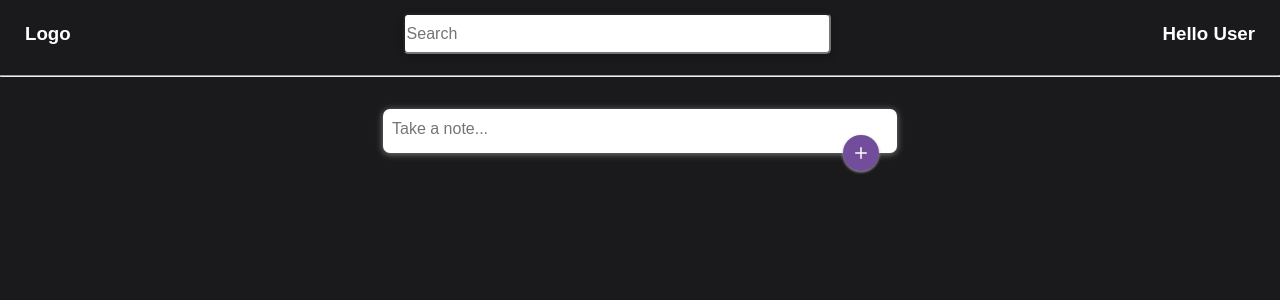
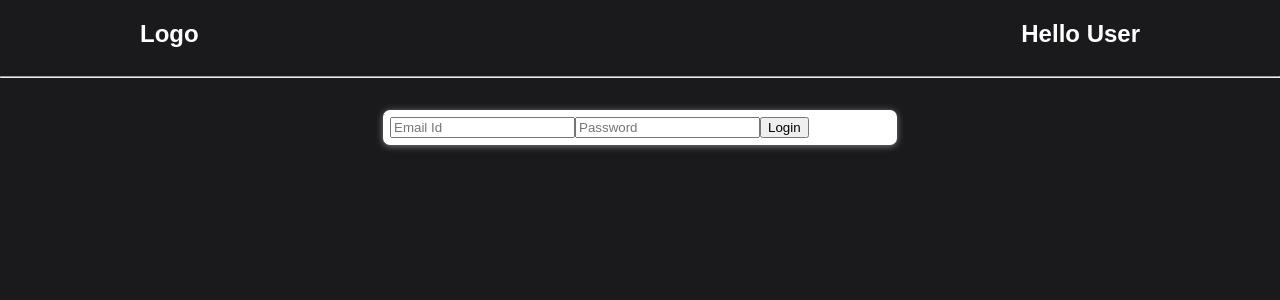
Before and after one commit to gatij10/notestudio, a React (Create React App) app: page / in a window 1280 px wide. Shown: the top 300 px of the page. Built offline with nearby package versions, Linux system fonts and the light colour scheme.

Commit message:
setup usercontext and login form

```diff
--- a/package.json
+++ b/package.json
@@ -9,6 +9,7 @@
     "react": "^17.0.2",
     "react-dom": "^17.0.2",
     "react-icons": "^4.2.0",
+    "react-router-dom": "^5.3.0",
     "react-scripts": "4.0.3",
     "web-vitals": "^1.0.1"
   },
--- a/src/App.js
+++ b/src/App.js
@@ -1,11 +1,25 @@
 import './App.css';
-import Homepage from './pages/homepage/Homepage'
+import { BrowserRouter as Router, Route, Switch } from 'react-router-dom';
+import { UserProvider } from './context/usercontext/UserContext';
+import Header from '../src/components/header/Header';
+import LoginPage from './pages/loginpage/LoginPage';
+import HomePage from './pages/homepage/Homepage'
+
 
 function App() {
   return (
-    <div className="App">
-        <Homepage/>
-    </div>
+    <UserProvider>
+      <Router>
+        <div className="App">
+          <Header />
+          <hr />
+          <Switch>
+            <Route path="/" exact component={LoginPage} />
+            <Route exact path='/home' component={HomePage} />
+          </Switch>
+        </div>
+      </Router>
+    </UserProvider>
   );
 }
 
--- a/src/components/header/Header.css
+++ b/src/components/header/Header.css
@@ -1,28 +1,9 @@
 .header {
-  display: flex;
-  justify-content: space-between;
-  align-items: center;
-  padding: 4px 25px;
-  /* border-bottom: 1px solid rgba(60, 64, 67, 0.2); */
-}
-
-/* .search-div{
-    align-items: center;
-    display: flex;
-} */
-
-.search-input {
-  height: 35px;
-  width: 420px;
-  border-radius: 5px;
-  vertical-align: middle;
-  align-items: center;
-  display: flex;
-  box-shadow: 0 3px 10px rgb(0 0 0 / 0.2);
-  font: inherit;
-}
-
-.header-right {
+  max-width: 1000px;
+  margin: auto;
   display: flex;
   align-items: center;
+  justify-content: space-between;
+  position: relative;
+  flex-wrap: nowrap;
 }
--- a/src/components/header/Header.js
+++ b/src/components/header/Header.js
@@ -1,12 +1,14 @@
-import React from "react";
+import React, { useContext } from "react";
 import "./Header.css";
+import UserContext from "../../context/usercontext/UserContext";
 
 const Header = () => {
+    const { user } = useContext(UserContext);
+    console.log(user)
     return (
         <nav className="header">
-            <h3> Logo </h3>
-            <input className="search-input" placeholder="Search" />
-            <h3>Hello User</h3>
+            <h2> Logo </h2>
+            <h2>Hello User</h2>
         </nav>
     );
 };
--- /dev/null
+++ b/src/components/loginform/LoginForm.js
@@ -0,0 +1,35 @@
+import React, { useContext, useState } from 'react'
+import UserContext from '../../context/usercontext/UserContext'
+
+const LoginForm = () => {
+    const [localUserData, setLocalUserData] = useState({
+        email: "",
+        password: ""
+    })
+    const { user, setUser } = useContext(UserContext);
+
+    function handleChange(e) {
+        const { name, value } = e.target;
+        setLocalUserData({
+            ...localUserData,
+            [name]: value
+        })
+    }
+
+    function onClickLogin(e) {
+        e.preventDefault();
+        setUser(localUserData)
+    }
+
+    return (
+        <div>
+            <form>
+                <input placeholder="Email Id" type="email" name="email" value={localUserData.email} onChange={handleChange} />
+                <input placeholder="Password" type="password" name="password" value={localUserData.password} onChange={handleChange} />
+                <button onClick={onClickLogin}>Login</button>
+            </form>
+        </div>
+    )
+}
+
+export default LoginForm
--- /dev/null
+++ b/src/context/usercontext/UserContext.js
@@ -0,0 +1,44 @@
+import React, { Component } from 'react';
+
+const UserContext = React.createContext();
+
+class UserProvider extends Component {
+    // Context state
+    state = {
+        user: {
+            username: "",
+            email: "",
+            password: ""
+        },
+    };
+
+    // Method to update state
+    setUser = (user) => {
+        this.setState({ user });
+    };
+
+    logout = () => {
+        this.setState({});
+    };
+
+
+    render() {
+        const { children } = this.props;
+        const { user } = this.state;
+        const { setUser, logout } = this;
+
+        return (
+            <UserContext.Provider
+                value={{
+                    user,
+                    setUser,
+                    logout,
+                }}
+            >
+                {children}
+            </UserContext.Provider>
+        );
+    }
+}
+export default UserContext;
+export { UserProvider };
--- a/src/pages/homepage/Homepage.js
+++ b/src/pages/homepage/Homepage.js
@@ -1,12 +1,9 @@
 import React from "react";
-import Header from "../../components/header/Header";
 import Body from '../../components/body/Body'
 
 const Homepage = () => {
   return (
     <div>
-      <Header />
-      <hr />
       <Body />
     </div>
   );
--- /dev/null
+++ b/src/pages/loginpage/LoginPage.js
@@ -0,0 +1,12 @@
+import React from 'react'
+import LoginForm from '../../components/loginform/LoginForm'
+
+const LoginPage = () => {
+    return (
+        <div>
+            <LoginForm />
+        </div>
+    )
+}
+
+export default LoginPage
```
Also changed, not shown: src/components/loginform/LoginForm.css (added), 1 other file (tests, documents, lock files or other folders).
